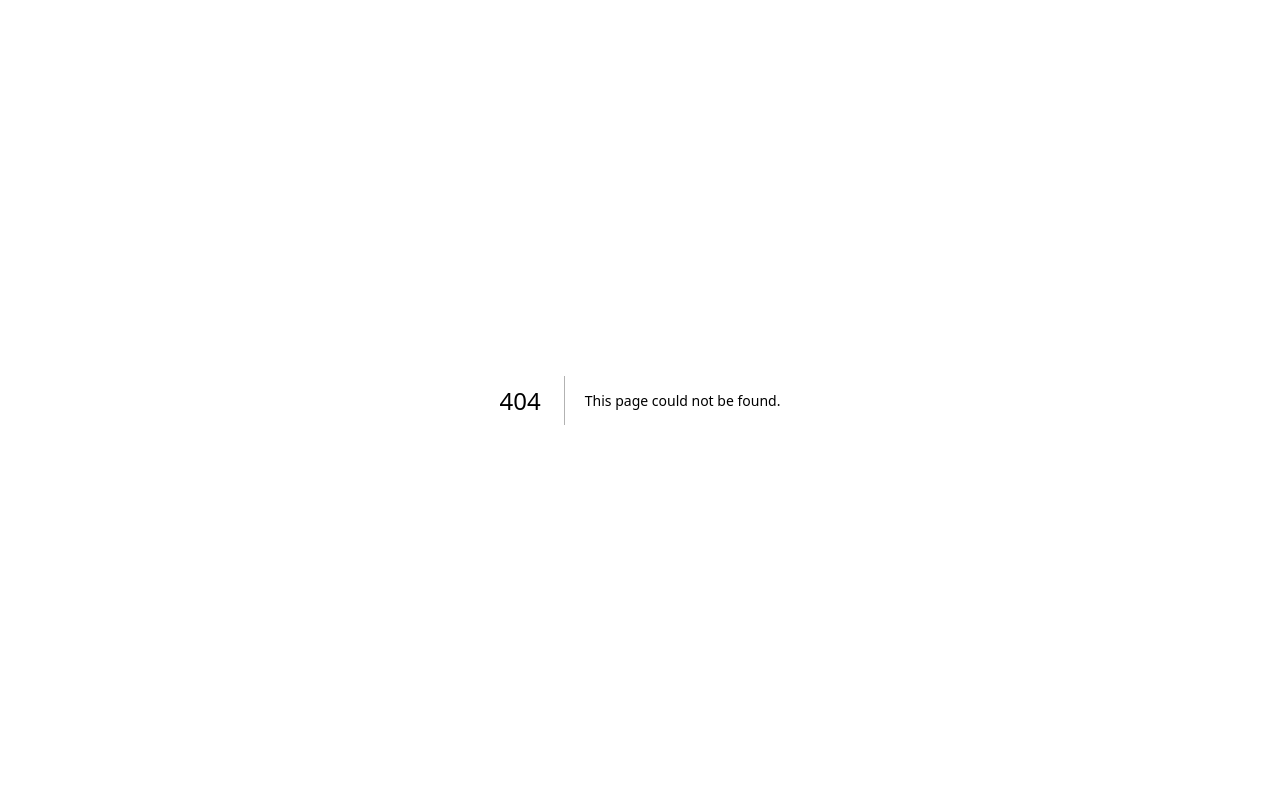
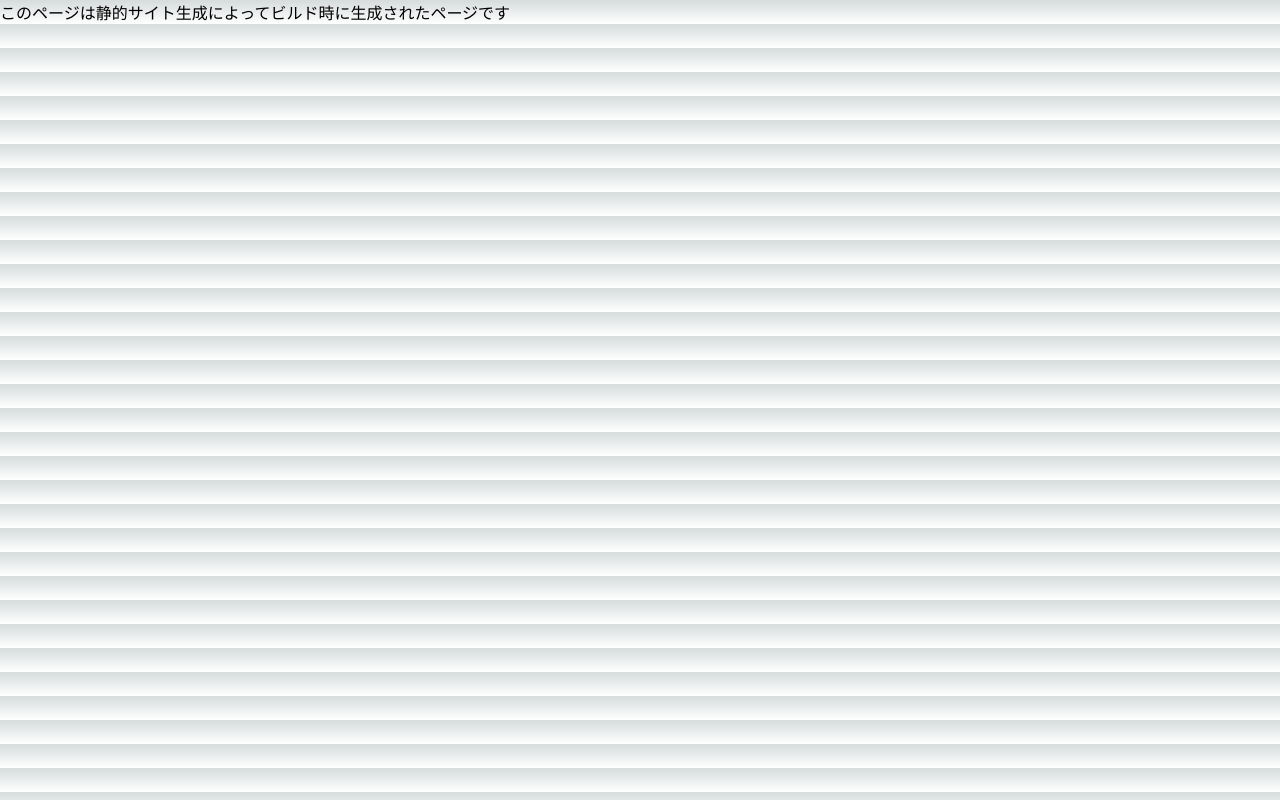
Before and after one commit to hisayuki-komatsu/chapter-nextjs, a Next.js app: page /ssg in a window 1280 px wide. Before the commit this address had no page. Built offline with nearby package versions, Linux system fonts and the light colour scheme.

Commit message:
add ssg page

```diff
--- /dev/null
+++ b/pages/ssg.tsx
@@ -0,0 +1,20 @@
+import { NextPage } from 'next'
+import Head from 'next/head'
+
+type Props = {}
+
+const SSG: NextPage<Props> = () => {
+  return (
+    <div>
+      <Head>
+        <title>Static Site Generation</title>
+        <link rel="icon" href="/favicon.icon" />
+      </Head>
+      <main>
+        <p>このページは静的サイト生成によってビルド時に生成されたページです</p>
+      </main>
+    </div>
+  )
+}
+
+export default SSG
```
